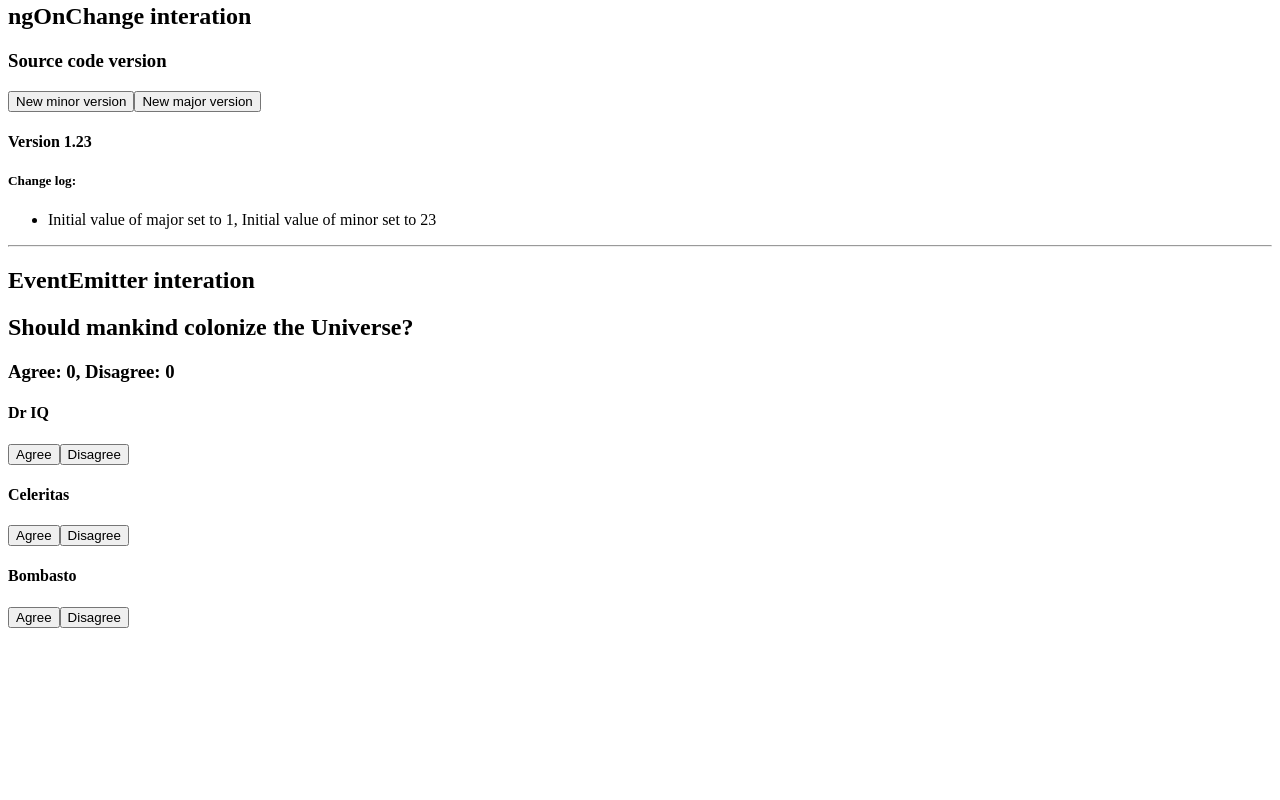
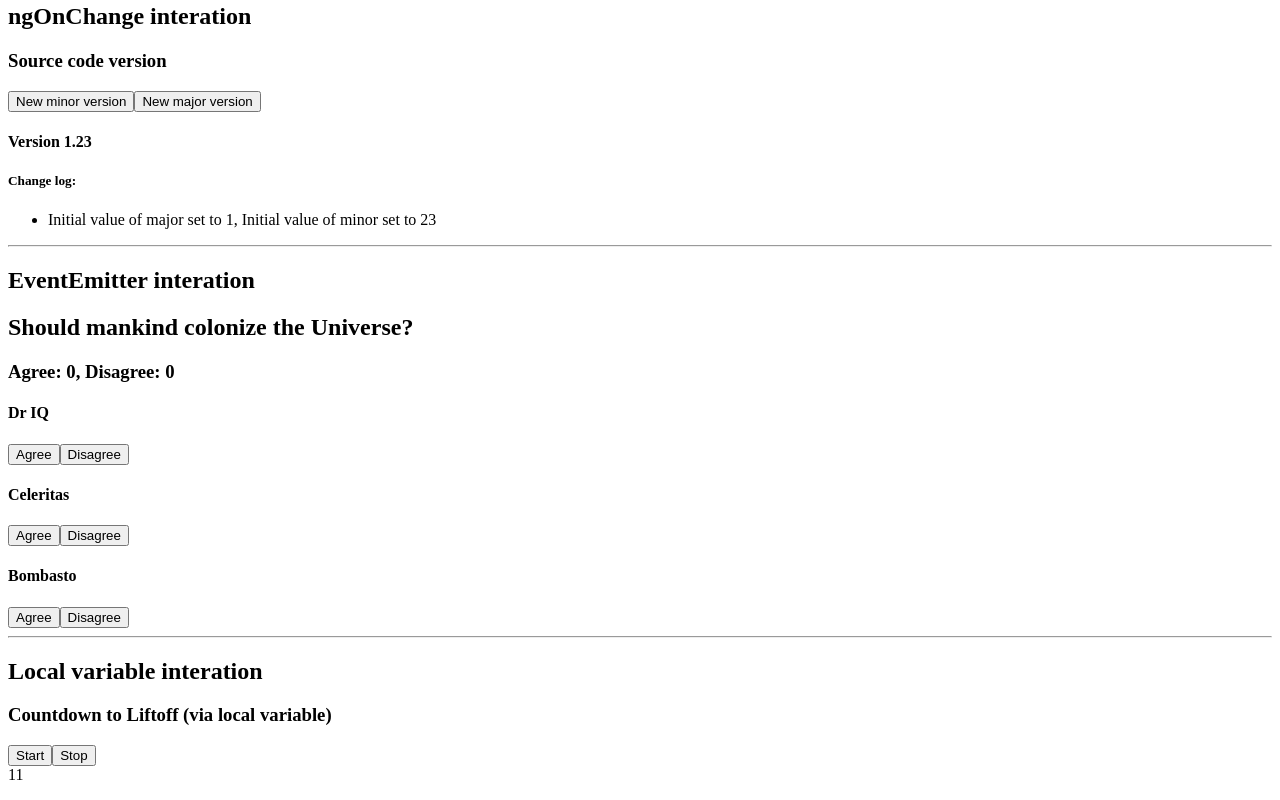
Before and after one commit to CH0817/angular-component-interaction-test, an Angular app: page / in a window 1280 px wide. Shown: the part 600-1400 px from the top of the page. Before the commit the page ends 1236 px from the top, so only its background shows below. Built offline with nearby package versions, Linux system fonts and the light colour scheme.

Commit message:
使用 local variable 互動

```diff
--- a/src/app/app.component.html
+++ b/src/app/app.component.html
@@ -9,3 +9,6 @@
 <hr />
 <h2>EventEmitter interation</h2>
 <app-eventemitter-parent></app-eventemitter-parent>
+<hr />
+<h2>Local variable interation</h2>
+<app-local-variable-interation-parent></app-local-variable-interation-parent>
--- a/src/app/app.module.ts
+++ b/src/app/app.module.ts
@@ -11,6 +11,8 @@ import { NgonchangeInetrationChildComponent } from './ngonchange-inetration-chil
 import { NgonchangeInetrationParentComponent } from './ngonchange-inetration-parent/ngonchange-inetration-parent.component';
 import { EventemitterParentComponent } from './eventemitter-parent/eventemitter-parent.component';
 import { EventemitterChildComponent } from './eventemitter-child/eventemitter-child.component';
+import { LocalVariableInterationChildComponent } from './local-variable-interation-child/local-variable-interation-child.component';
+import { LocalVariableInterationParentComponent } from './local-variable-interation-parent/local-variable-interation-parent.component';
 
 @NgModule({
   declarations: [
@@ -22,7 +24,9 @@ import { EventemitterChildComponent } from './eventemitter-child/eventemitter-ch
     NgonchangeInetrationChildComponent,
     NgonchangeInetrationParentComponent,
     EventemitterParentComponent,
-    EventemitterChildComponent
+    EventemitterChildComponent,
+    LocalVariableInterationChildComponent,
+    LocalVariableInterationParentComponent
   ],
   imports: [
     BrowserModule,
--- /dev/null
+++ b/src/app/local-variable-interation-child/local-variable-interation-child.component.html
@@ -0,0 +1 @@
+<p>{{ message }}</p>
--- /dev/null
+++ b/src/app/local-variable-interation-child/local-variable-interation-child.component.ts
@@ -0,0 +1,45 @@
+import { Component, OnDestroy } from '@angular/core';
+
+@Component({
+  selector: 'app-local-variable-interation-child',
+  templateUrl: './local-variable-interation-child.component.html',
+  styleUrls: ['./local-variable-interation-child.component.css'],
+})
+export class LocalVariableInterationChildComponent implements OnDestroy {
+  intervalId = 0;
+  message = '';
+  seconds = 11;
+
+  ngOnDestroy() {
+    this.clearTimer();
+  }
+
+  start() {
+    this.countDown();
+  }
+  stop() {
+    this.clearTimer();
+    this.message = `Holding at T-${this.seconds} seconds`;
+  }
+
+  private clearTimer() {
+    clearInterval(this.intervalId);
+  }
+
+  private countDown() {
+    this.clearTimer();
+    this.intervalId = window.setInterval(() => {
+      this.seconds -= 1;
+      if (this.seconds === 0) {
+        this.message = 'Blast off!';
+      } else {
+        if (this.seconds < 0) {
+          this.seconds = 10;
+        } // reset
+        this.message = `T-${this.seconds} seconds and counting`;
+      }
+    }, 1000);
+  }
+
+  constructor() {}
+}
--- /dev/null
+++ b/src/app/local-variable-interation-parent/local-variable-interation-parent.component.html
@@ -0,0 +1,10 @@
+<h3>Countdown to Liftoff (via local variable)</h3>
+<!-- 調用子元件的 function，timer = app-local-variable-interation-child 的 #timer -->
+<button type="button" (click)="timer.start()">Start</button>
+<button type="button" (click)="timer.stop()">Stop</button>
+<!-- 直接調用子元件的 locla variable -->
+<div class="seconds">{{ timer.seconds }}</div>
+<!-- #timer = 暴露子元件給父元件使用 -->
+<app-local-variable-interation-child
+  #timer
+></app-local-variable-interation-child>
```
Also changed, not shown: src/app/local-variable-interation-parent/local-variable-interation-parent.component.ts (added, +10 -0 lines), src/app/local-variable-interation-child/local-variable-interation-child.component.css (added), src/app/local-variable-interation-parent/local-variable-interation-parent.component.css (added).
